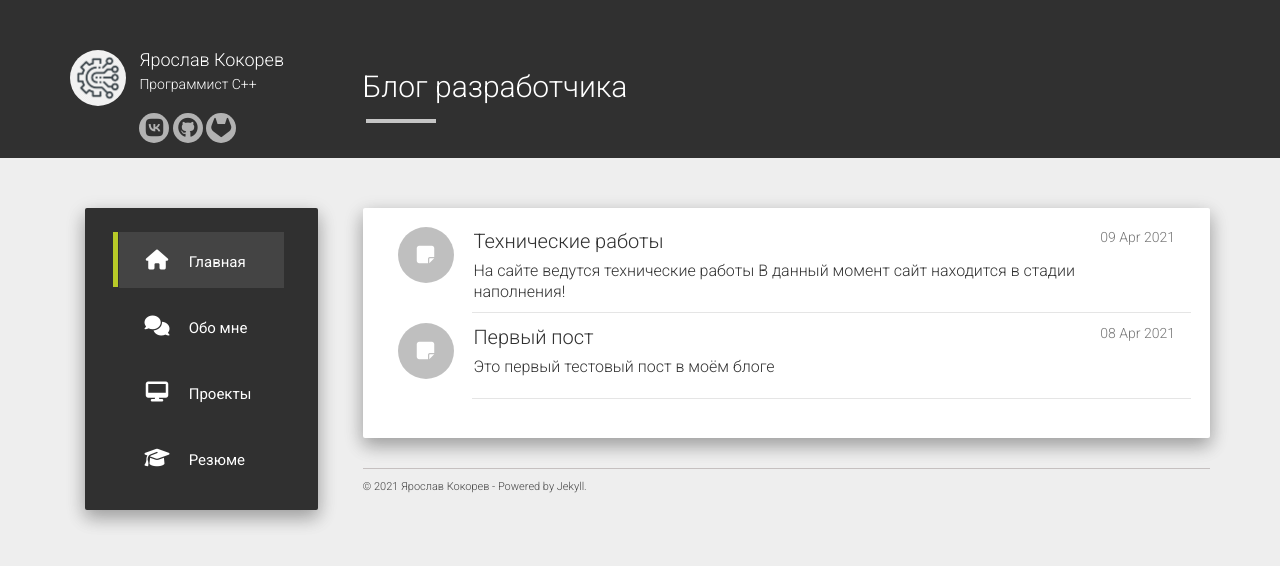
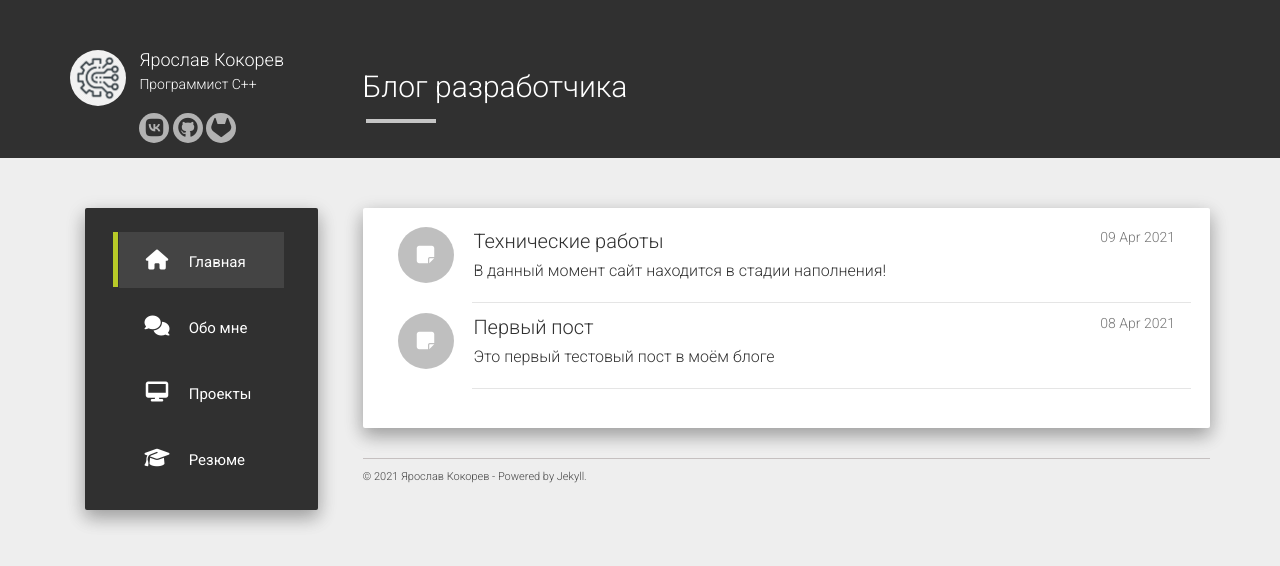
Before and after one commit to Kokorev92/Kokorev92.github.io, a Jekyll site: the page built from index.html, in a window 1280 px wide. Shown: the top 566 px of the page. Built offline with Jekyll 4.4.1, drawn with Linux system fonts in a browser that asks for light colours; nearby versions of some CDN libraries; the list of posts is cut into pages by our own code.

Commit message:
wip: изменил текст сообзения о тех работах и тип страницы Обо мне

```diff
--- a/_posts/2021-04-09-tech-work.md
+++ b/_posts/2021-04-09-tech-work.md
@@ -3,7 +3,4 @@ layout: post
 title: Технические работы
 categories:
 ---
-
-## На сайте ведутся технические работы
-
 В данный момент сайт находится в стадии наполнения!
```
Also changed, not shown: about.md (+1 -1 lines).
